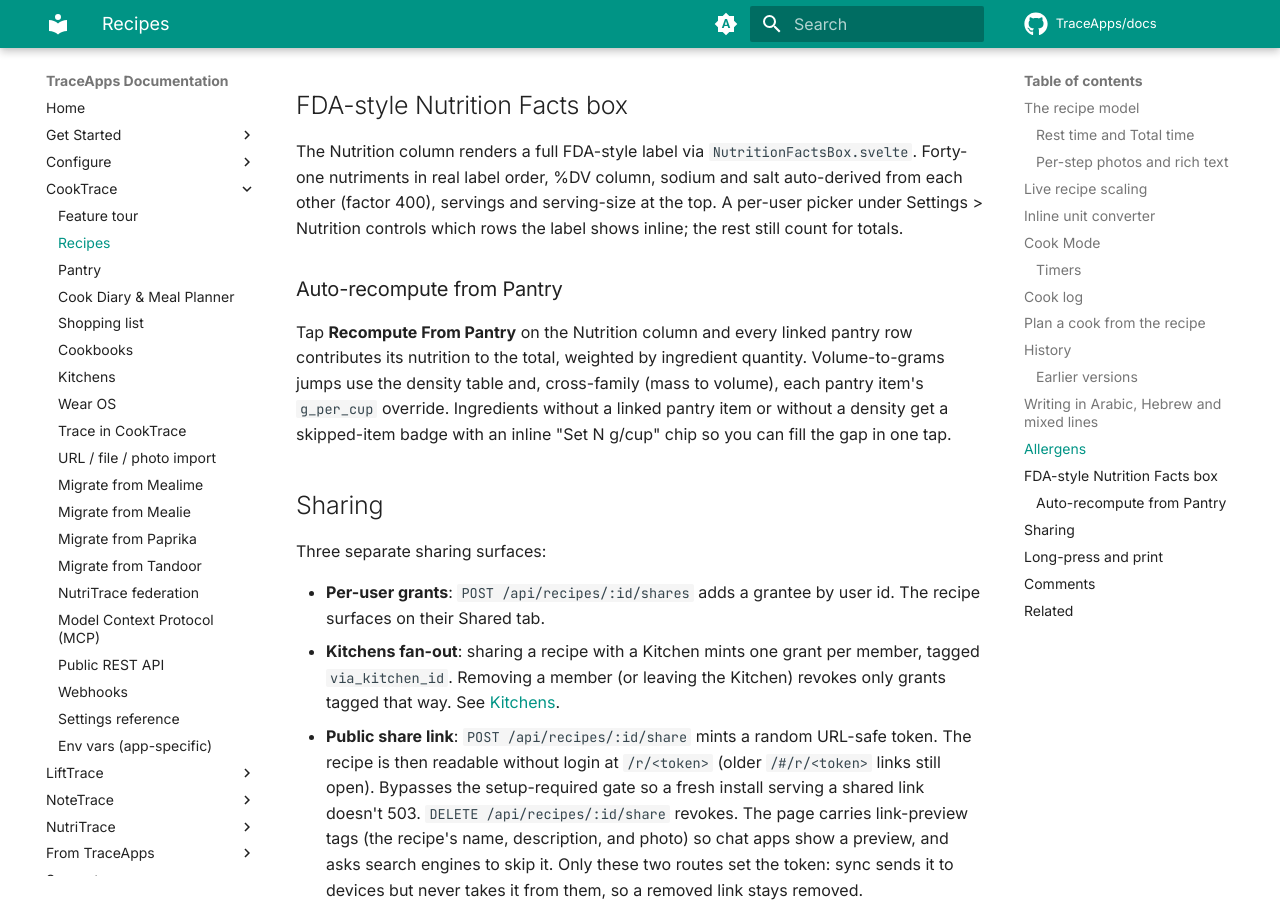
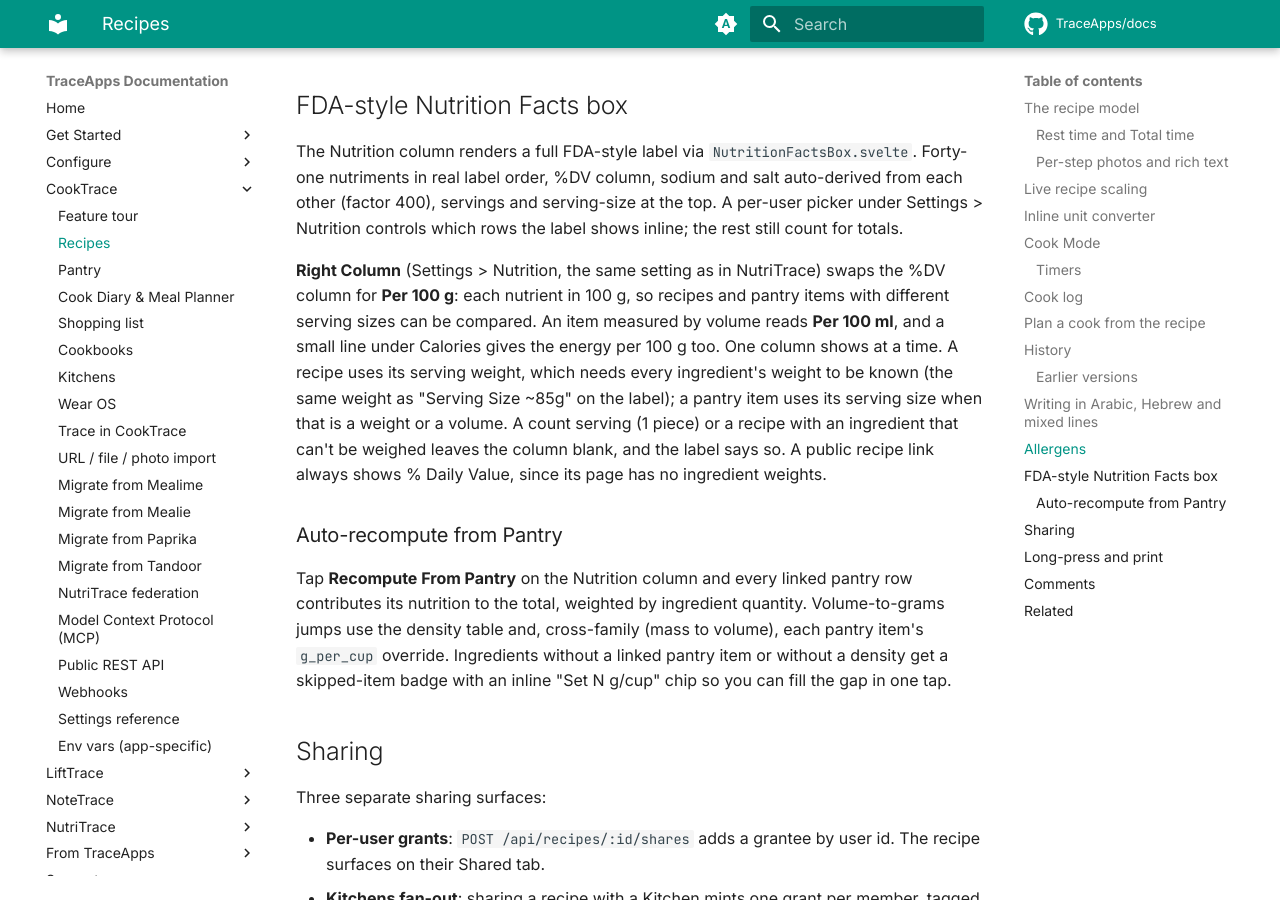
Before and after one commit to TraceApps/docs, an MkDocs documentation site: the page built from docs/cooktrace/recipes.md, in a window 1280 px wide and 900 px high, scrolled down 6055 px. Built offline with MkDocs 1.6.1 and Material for MkDocs 9.7.7, drawn with Linux system fonts in a browser that asks for light colours; comment, search, counter and statistics services are not loaded.

Commit message:
CookTrace: Nutrition Facts Right Column setting

```diff
--- a/docs/cooktrace/recipes.md
+++ b/docs/cooktrace/recipes.md
@@ -126,6 +126,8 @@ It's a help, not a guarantee: it's worked out from ingredient names and pantry l
 
 The Nutrition column renders a full FDA-style label via `NutritionFactsBox.svelte`. Forty-one nutriments in real label order, %DV column, sodium and salt auto-derived from each other (factor 400), servings and serving-size at the top. A per-user picker under Settings > Nutrition controls which rows the label shows inline; the rest still count for totals.
 
+**Right Column** (Settings > Nutrition, the same setting as in NutriTrace) swaps the %DV column for **Per 100 g**: each nutrient in 100 g, so recipes and pantry items with different serving sizes can be compared. An item measured by volume reads **Per 100 ml**, and a small line under Calories gives the energy per 100 g too. One column shows at a time. A recipe uses its serving weight, which needs every ingredient's weight to be known (the same weight as "Serving Size ~85g" on the label); a pantry item uses its serving size when that is a weight or a volume. A count serving (1 piece) or a recipe with an ingredient that can't be weighed leaves the column blank, and the label says so. A public recipe link always shows % Daily Value, since its page has no ingredient weights.
+
 ### Auto-recompute from Pantry
 
 Tap **Recompute From Pantry** on the Nutrition column and every linked pantry row contributes its nutrition to the total, weighted by ingredient quantity. Volume-to-grams jumps use the density table and, cross-family (mass to volume), each pantry item's `g_per_cup` override. Ingredients without a linked pantry item or without a density get a skipped-item badge with an inline "Set N g/cup" chip so you can fill the gap in one tap.
```
Also changed, not shown: docs/cooktrace/settings.md (+1 -0 lines).
